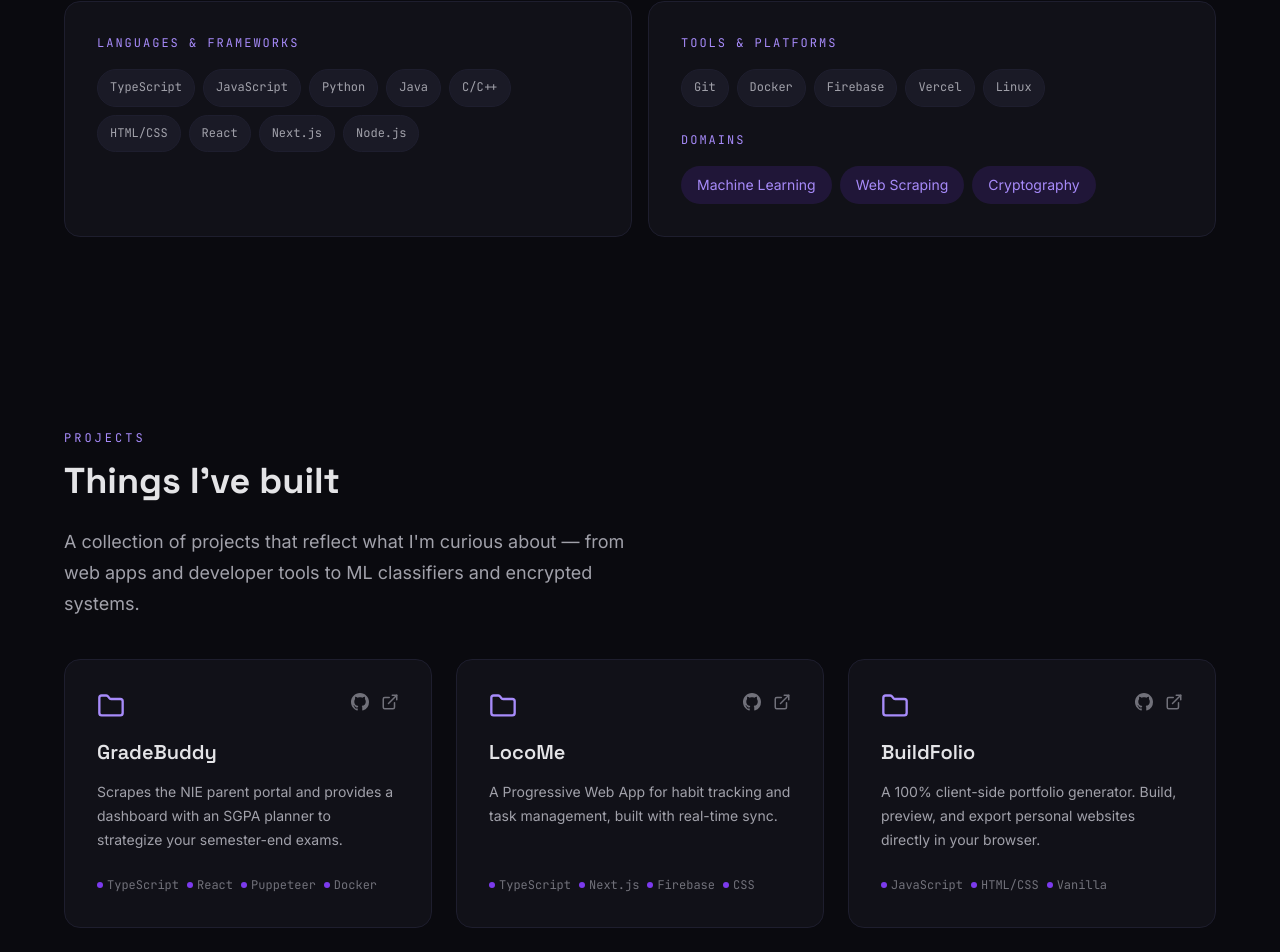
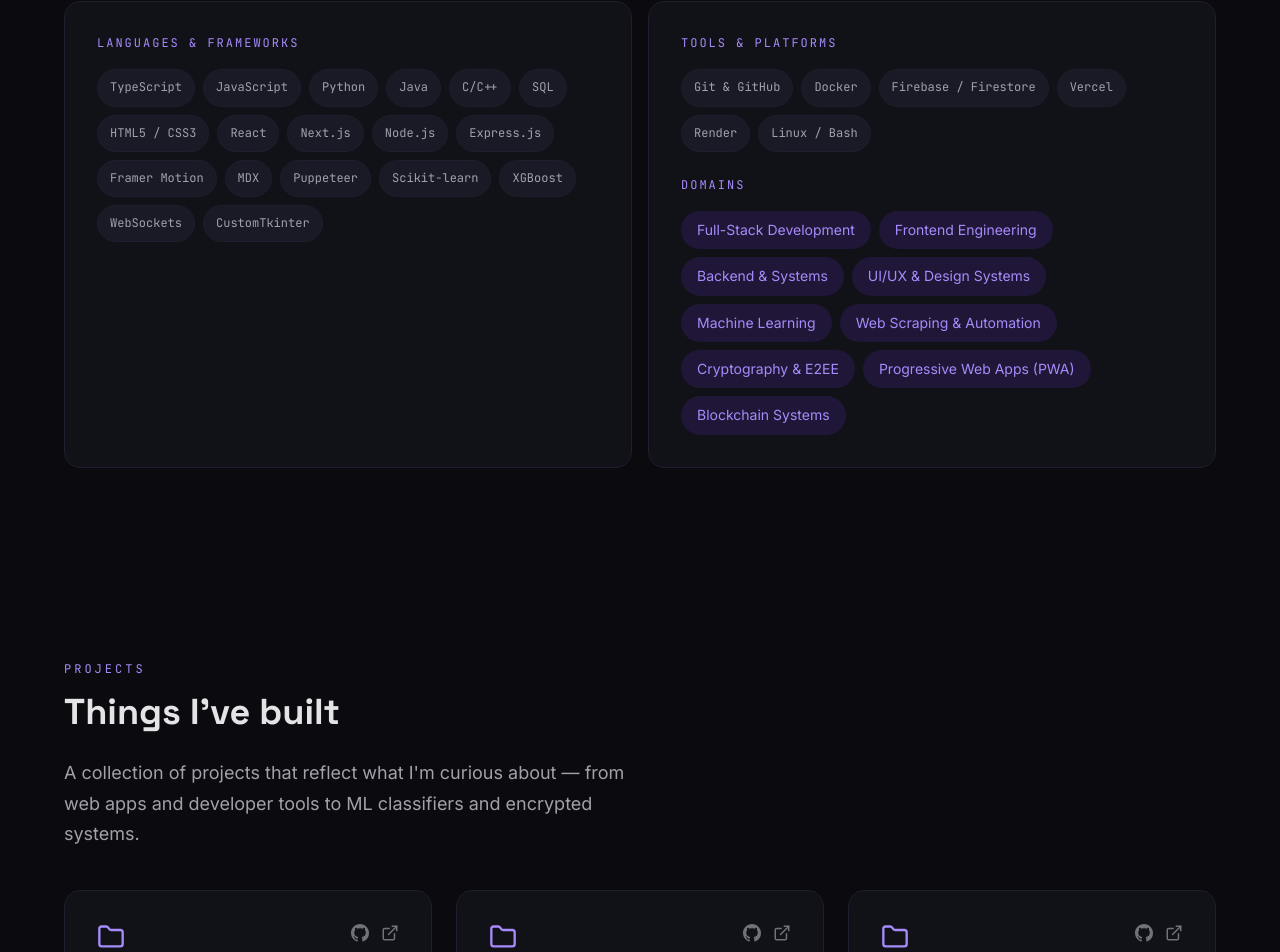
Before and after one commit to bitwise-adi/DeveCanva, a Next.js app: page / in a window 1280 px wide. Shown: the part 1256-2208 px from the top of the page. Built offline with nearby package versions, Linux system fonts and the light colour scheme.

Commit message:
Updated Skills and Added Project

```diff
--- a/src/data/projects.js
+++ b/src/data/projects.js
@@ -16,6 +16,16 @@
  */
 
 const projects = [
+  {
+    name: "DevCanvas",
+    slug: "devcanvas",
+    description:
+      "A high-performance personal developer canvas and portfolio with dynamic MDX blogging, modular data architecture, and smooth motion design.",
+    tech: ["Next.js", "React", "MDX", "Vanilla CSS", "Framer Motion"],
+    liveUrl: "https://www.bitwise-adi.dev",
+    githubUrl: "https://github.com/bitwise-adi/DeveCanva",
+    featured: true,
+  },
   {
     name: "GradeBuddy",
     slug: "gradebuddy",
--- a/src/data/skills.js
+++ b/src/data/skills.js
@@ -15,24 +15,40 @@ const skills = [
   { name: "Python", category: "language" },
   { name: "Java", category: "language" },
   { name: "C/C++", category: "language" },
-  { name: "HTML/CSS", category: "language" },
+  { name: "SQL", category: "language" },
+  { name: "HTML5 / CSS3", category: "language" },
 
   // Frameworks & Libraries
   { name: "React", category: "framework" },
   { name: "Next.js", category: "framework" },
   { name: "Node.js", category: "framework" },
+  { name: "Express.js", category: "framework" },
+  { name: "Framer Motion", category: "framework" },
+  { name: "MDX", category: "framework" },
+  { name: "Puppeteer", category: "framework" },
+  { name: "Scikit-learn", category: "framework" },
+  { name: "XGBoost", category: "framework" },
+  { name: "WebSockets", category: "framework" },
+  { name: "CustomTkinter", category: "framework" },
 
   // Tools & Platforms
-  { name: "Git", category: "tool" },
+  { name: "Git & GitHub", category: "tool" },
   { name: "Docker", category: "tool" },
-  { name: "Firebase", category: "tool" },
+  { name: "Firebase / Firestore", category: "tool" },
   { name: "Vercel", category: "tool" },
-  { name: "Linux", category: "tool" },
+  { name: "Render", category: "tool" },
+  { name: "Linux / Bash", category: "tool" },
 
-  // Areas
+  // Domains & Focus Areas
+  { name: "Full-Stack Development", category: "domain" },
+  { name: "Frontend Engineering", category: "domain" },
+  { name: "Backend & Systems", category: "domain" },
+  { name: "UI/UX & Design Systems", category: "domain" },
   { name: "Machine Learning", category: "domain" },
-  { name: "Web Scraping", category: "domain" },
-  { name: "Cryptography", category: "domain" },
+  { name: "Web Scraping & Automation", category: "domain" },
+  { name: "Cryptography & E2EE", category: "domain" },
+  { name: "Progressive Web Apps (PWA)", category: "domain" },
+  { name: "Blockchain Systems", category: "domain" },
 ];
 
 export default skills;
```
